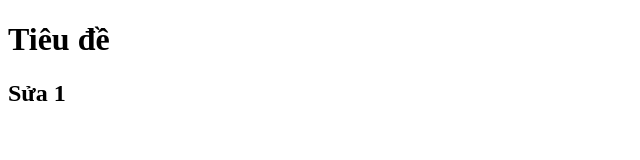
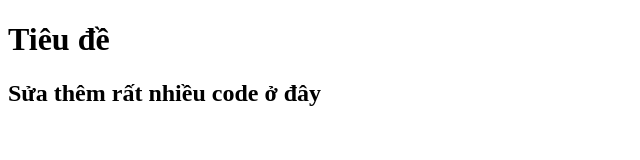
Before and after one commit to CuuThe123/Duan6, a plain HTML site: page index.html in a window 1280 px wide. Shown: the whole page, without its empty margins (0-640 px from the left). Drawn offline with Linux system fonts and the light colour scheme.

Commit message:
1.sửa code lần 1

```diff
--- a/index.html
+++ b/index.html
@@ -7,6 +7,6 @@
   </head>
   <body>
     <h1>Tiêu đề</h1>
-    <h2>Sửa 1</h2>
+    <h2>Sửa thêm rất nhiều code ở đây</h2>
   </body>
 </html>
```
